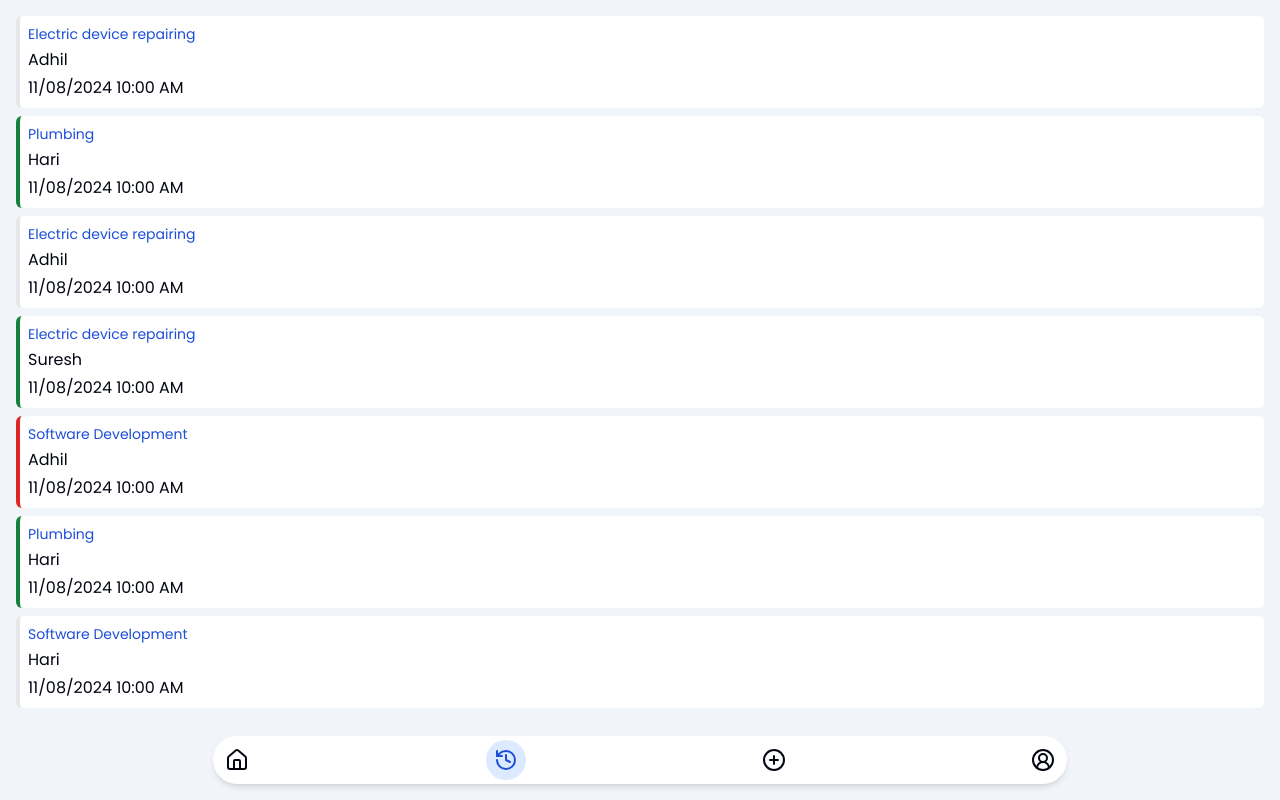
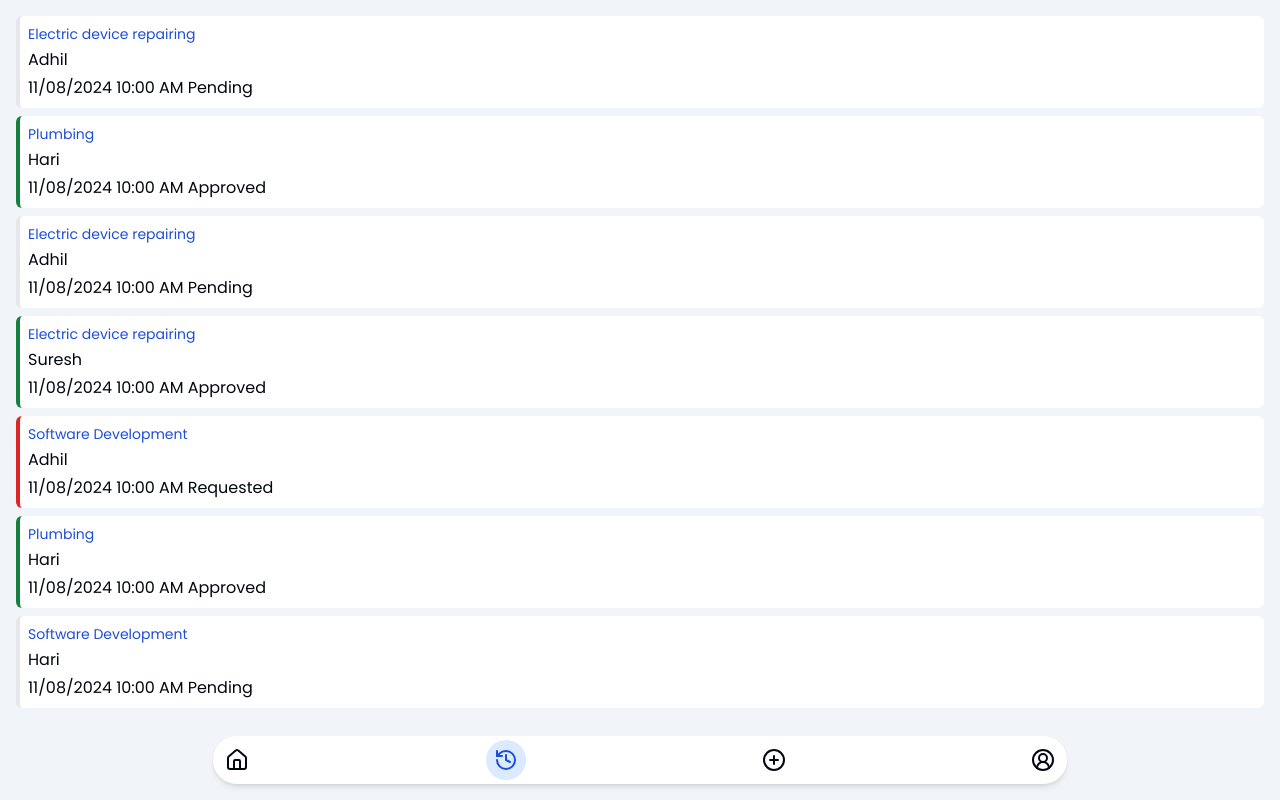
Before and after one commit to midlajmarutha/service-connect, a React (Vite) app: page / in a window 1280 px wide. Both pictures are taken after a click on the element 505 px from the left and 760 px from the top of the page. Built offline with nearby package versions, Linux system fonts and the light colour scheme.

Commit message:
updations

```diff
--- a/src/pages/user/components/historypage/components/history-card.tsx
+++ b/src/pages/user/components/historypage/components/history-card.tsx
@@ -18,6 +18,9 @@ const HistoryCard = ({item}:{item:ServiceHistory}) => {
         <div>
           {item.time}
         </div>
+        <div>
+          {item.status}
+        </div>
       </div>
     </div>
   )
```
